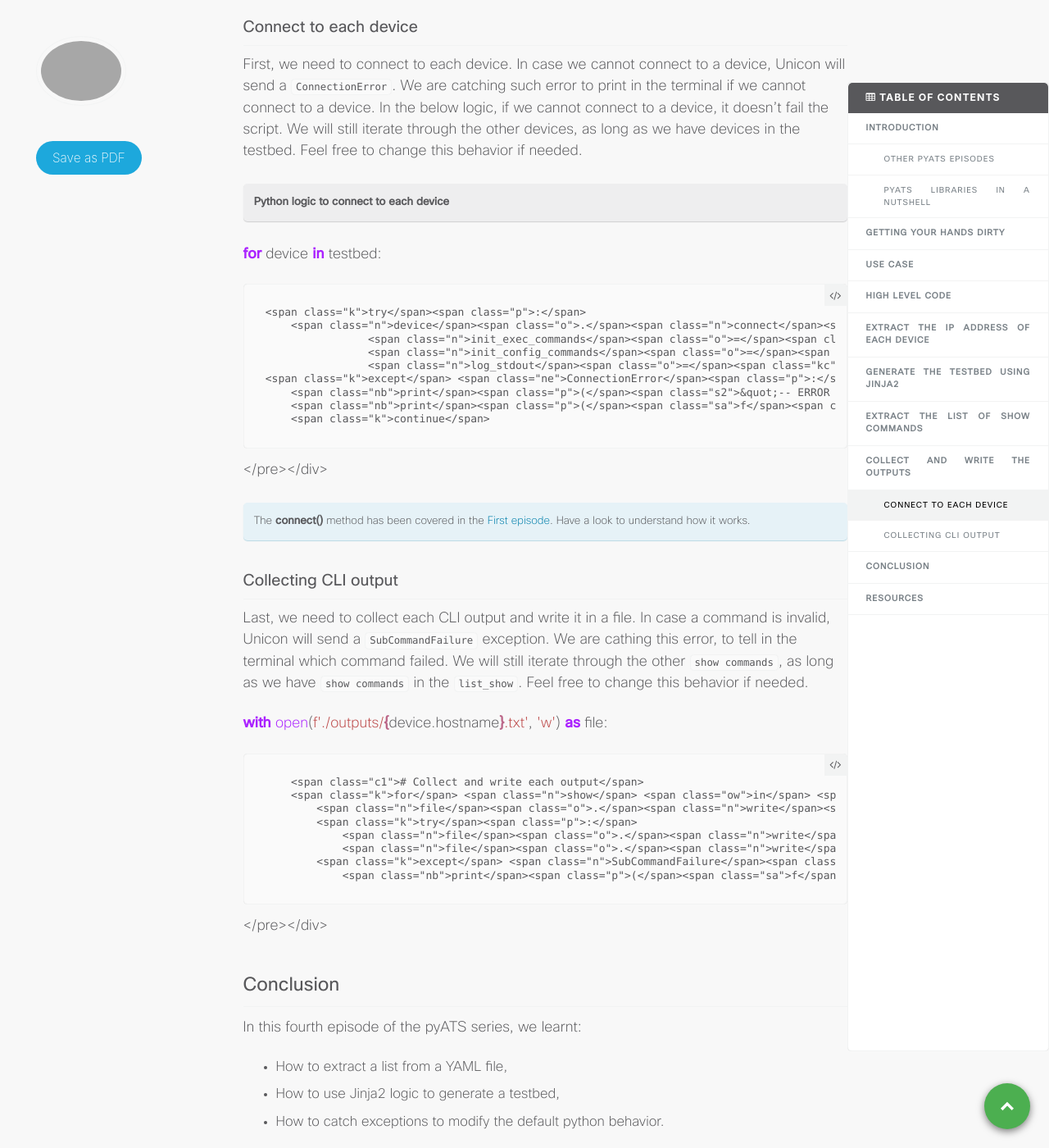
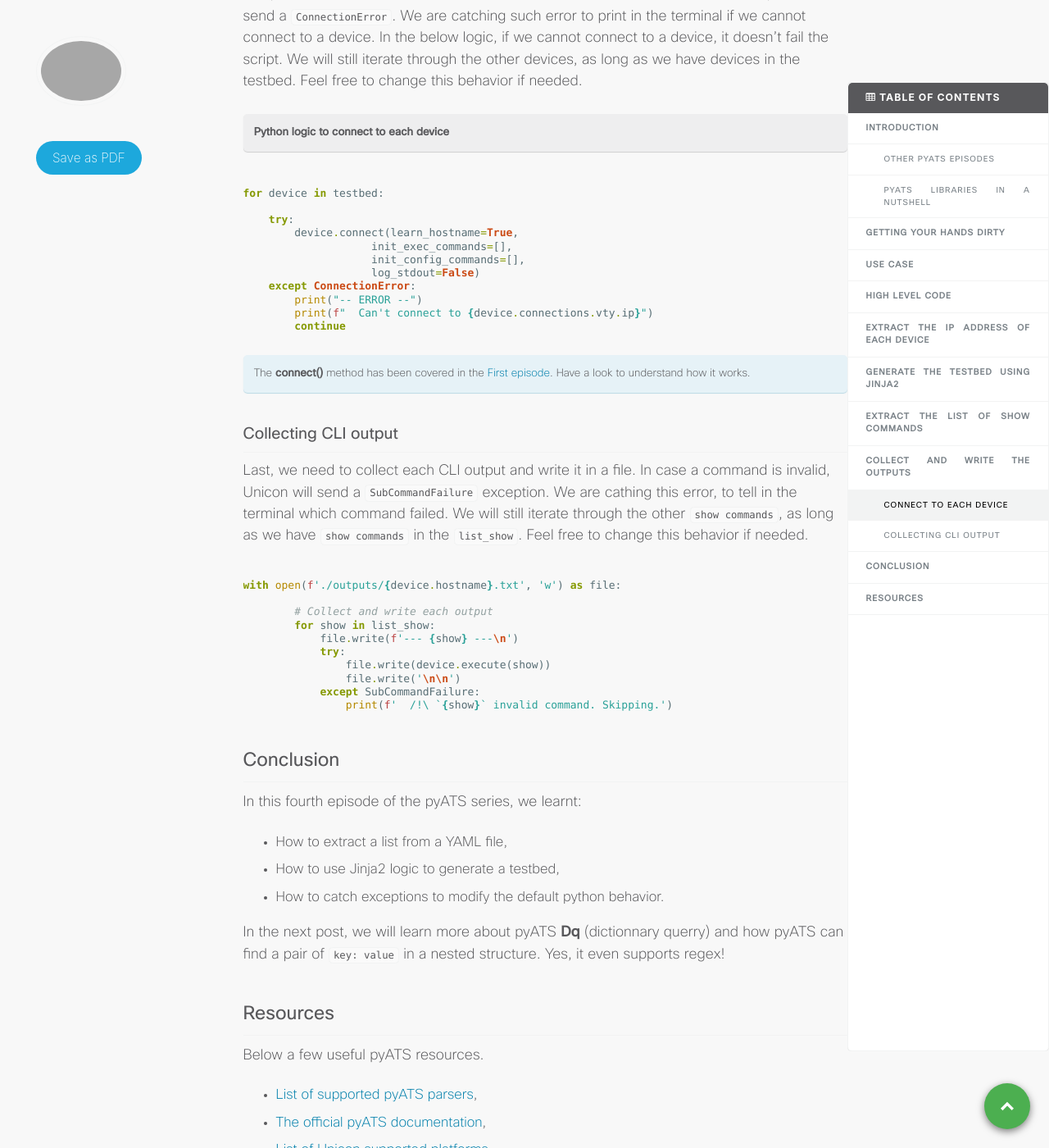
Before and after one commit to xrdocs/programmability, a Jekyll site: the page built from _tutorials/pyats-series-collecting-many-show-commands.md, in a window 1280 px wide and 1400 px high, scrolled down 6203 px. Shown: the whole window at 82% size. Built offline with Jekyll 4.4.1, drawn with Linux system fonts in a browser that asks for light colours; comment, search, counter and statistics services are not loaded.

Commit message:
code typo

```diff
--- a/_tutorials/pyats-series-collecting-many-show-commands.md
+++ b/_tutorials/pyats-series-collecting-many-show-commands.md
@@ -244,6 +244,7 @@ Now, we need to write Python logic to give this `list_ip_id` to Jinja2 template.
 
 **Python logic to populate Jinja2 template**
 {: .notice--primary}
+<div class="highlight"><pre><span></span>
 <span class="c1"># Where&#39;s the folder with my templates (or my folders, if multiple)</span>
 <span class="n">template_loader</span> <span class="o">=</span> <span class="n">jinja2</span><span class="o">.</span><span class="n">FileSystemLoader</span><span class="p">(</span><span class="n">searchpath</span><span class="o">=</span><span class="s2">&quot;./templates&quot;</span><span class="p">)</span>
 
@@ -277,6 +278,7 @@ First, we need to connect to each device. In case we cannot connect to a device,
 
 **Python logic to connect to each device**
 {: .notice--primary}
+<div class="highlight"><pre><span></span>
 <span class="k">for</span> <span class="n">device</span> <span class="ow">in</span> <span class="n">testbed</span><span class="p">:</span>
 
     <span class="k">try</span><span class="p">:</span>
@@ -297,6 +299,7 @@ The **connect()** method has been covered in the [First episode](https://xrdocs.
 
 Last, we need to collect each CLI output and write it in a file. In case a command is invalid, Unicon will send a `SubCommandFailure` exception. We are cathing this error, to tell in the terminal which command failed. We will still iterate through the other `show commands`, as long as we have `show commands` in the `list_show`. Feel free to change this behavior if needed.
 
+<div class="highlight"><pre><span></span>
 <span class="k">with</span> <span class="nb">open</span><span class="p">(</span><span class="sa">f</span><span class="s1">&#39;./outputs/</span><span class="si">{</span><span class="n">device</span><span class="o">.</span><span class="n">hostname</span><span class="si">}</span><span class="s1">.txt&#39;</span><span class="p">,</span> <span class="s1">&#39;w&#39;</span><span class="p">)</span> <span class="k">as</span> <span class="n">file</span><span class="p">:</span>
 
         <span class="c1"># Collect and write each output</span>
```
